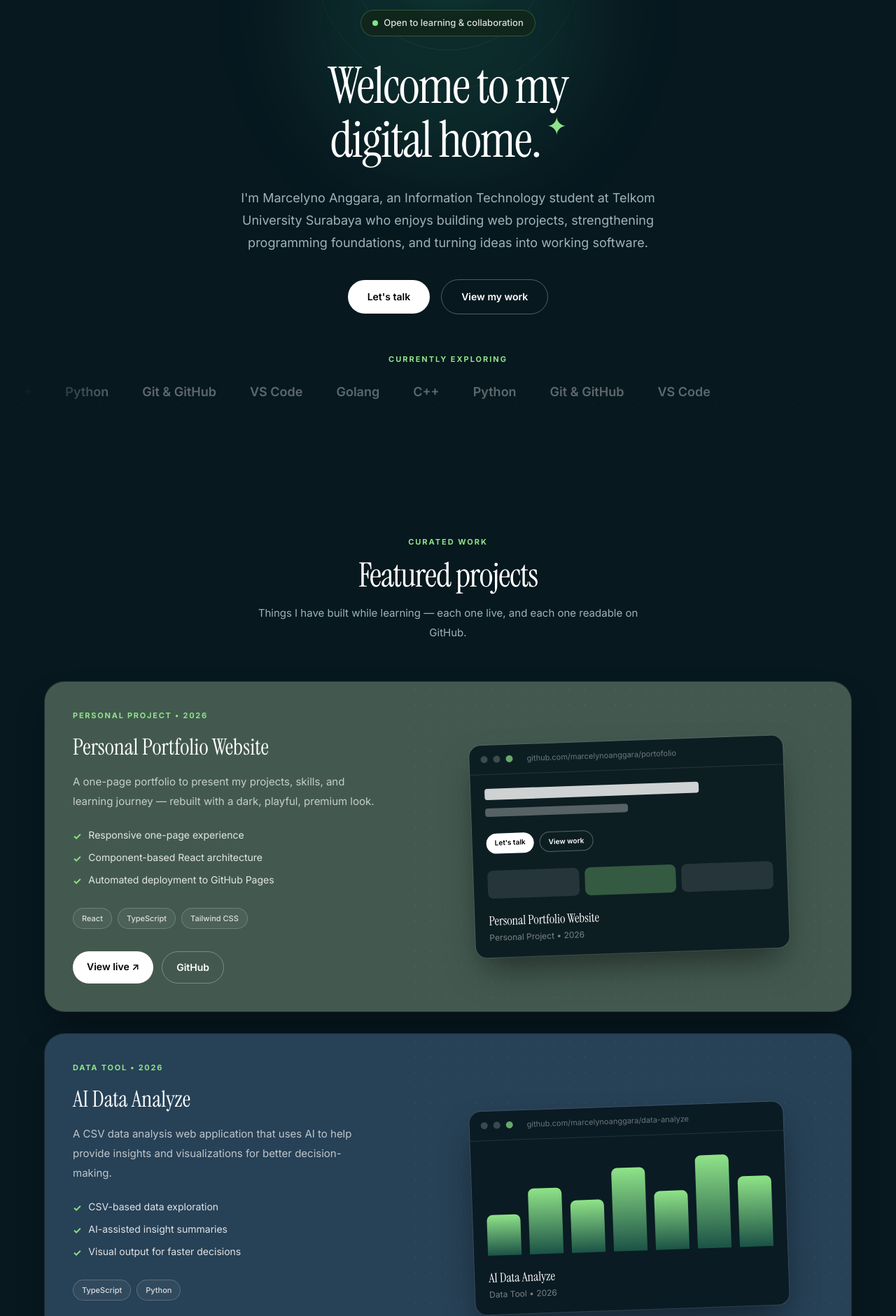
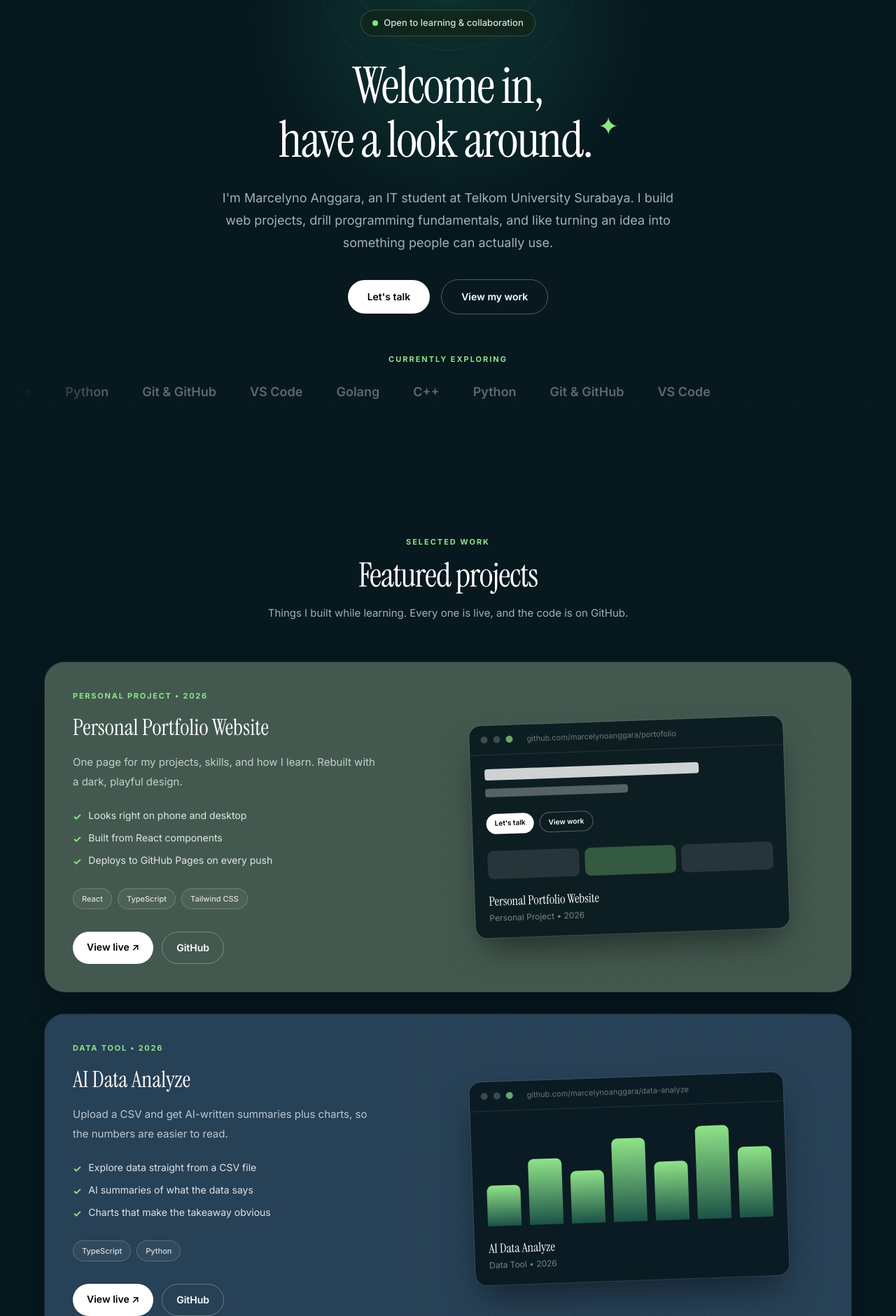
Before and after one commit to marcelynoanggara/portofolio, a React (Vite) app: page / in a window 1280 px wide. Shown: the part 280-2160 px from the top of the page at 70% size. Built offline with nearby package versions, Linux system fonts and the light colour scheme; no server answers.

Commit message:
Parafrase seluruh teks portfolio: hilangkan pola AI, isi tetap sama (antislop-copywriting)

```diff
--- a/src/components/Contact.tsx
+++ b/src/components/Contact.tsx
@@ -32,7 +32,7 @@ function Contact() {
 
         <div className="flex flex-col gap-4 border-t border-white/10 pt-6 text-[13px] text-white/45 sm:flex-row sm:items-center sm:justify-between">
           <p>
-            © {new Date().getFullYear()} {profile.name} — Built with React &amp; TypeScript.
+            © {new Date().getFullYear()} {profile.name}. Built with React and TypeScript.
           </p>
           <div className="flex flex-wrap gap-5">
             {socials.map((s) => (
--- a/src/components/Faq.tsx
+++ b/src/components/Faq.tsx
@@ -19,8 +19,8 @@ function Faq() {
                   Have any more questions?
                 </h2>
                 <p className="mt-4 text-[15px] leading-7 text-[#9fb3ba]">
-                  The quick answers are on the right. For anything else, message me directly —
-                  I&apos;m a student, I read everything myself.
+                  The quick answers are on the right. For anything else, message me directly.
+                  I&apos;m a student; I read everything myself.
                 </p>
               </div>
               <div
--- a/src/components/Notes.tsx
+++ b/src/components/Notes.tsx
@@ -8,10 +8,10 @@ function Notes() {
         <Reveal>
           <p className="text-[11px] font-bold uppercase tracking-[0.18em] text-[#8fe388]">Thoughts</p>
           <h2 className="mt-4 font-serif text-4xl font-medium tracking-tight text-white md:text-5xl">
-            Notes from my learning journey
+            Notes on how I learn
           </h2>
           <p className="mt-4 max-w-xl text-[15px] leading-7 text-[#9fb3ba]">
-            Short reflections behind the projects — how I learn, and why I build the way I do.
+            Short reflections behind the projects. How I learn, and why I build the way I do.
           </p>
         </Reveal>
 
--- a/src/components/Projects.tsx
+++ b/src/components/Projects.tsx
@@ -43,7 +43,7 @@ function ProjectVisual({ project }: { project: Project }) {
               <p className="text-[#8fe388]">struct Node {'{ int data; Node* next; }'};</p>
               <p className="text-white/60">void push(Node*&amp; head, int value) {'{'}</p>
               <p className="pl-4 text-white/80">head = new Node{'{value, head}'};</p>
-              <p className="text-white/60">{'}'} // O(1) — foundations first</p>
+              <p className="text-white/60">{'}'} // O(1): foundations first</p>
             </div>
           )}
           {project.visual === 'browser' && (
@@ -76,12 +76,12 @@ function Projects() {
     <section id="works" className="px-6 py-16 md:py-32">
       <div className="mx-auto max-w-6xl">
         <Reveal className="text-center">
-          <p className="text-[11px] font-bold uppercase tracking-[0.18em] text-[#8fe388]">Curated work</p>
+          <p className="text-[11px] font-bold uppercase tracking-[0.18em] text-[#8fe388]">Selected work</p>
           <h2 className="mt-4 font-serif text-3xl font-medium tracking-tight text-white md:text-5xl">
             Featured projects
           </h2>
           <p className="mx-auto mt-4 max-w-xl text-[15px] leading-7 text-[#9fb3ba]">
-            Things I have built while learning — each one live, and each one readable on GitHub.
+            Things I built while learning. Every one is live, and the code is on GitHub.
           </p>
         </Reveal>
 
--- a/src/components/Skills.tsx
+++ b/src/components/Skills.tsx
@@ -6,12 +6,12 @@ function Skills() {
     <section id="skills" className="px-6 py-24 md:py-28">
       <div className="mx-auto max-w-6xl">
         <Reveal className="text-center">
-          <p className="text-[11px] font-bold uppercase tracking-[0.18em] text-[#8fe388]">My services</p>
+          <p className="text-[11px] font-bold uppercase tracking-[0.18em] text-[#8fe388]">Skills</p>
           <h2 className="mt-4 font-serif text-4xl font-medium tracking-tight text-white md:text-5xl">
             What I can do
           </h2>
           <p className="mx-auto mt-4 max-w-xl text-[15px] leading-7 text-[#9fb3ba]">
-            A general IT &amp; software toolkit — built through coursework and shipped projects.
+            An IT and software toolkit, built through coursework and projects I actually shipped.
           </p>
         </Reveal>
 
--- a/src/data/portfolio.ts
+++ b/src/data/portfolio.ts
@@ -4,10 +4,10 @@ export const profile = {
   initials: 'MA',
   role: 'Information Technology Student',
   university: 'Telkom University Surabaya',
-  headlineA: 'Welcome to my',
-  headlineB: 'digital home.',
+  headlineA: 'Welcome in,',
+  headlineB: 'have a look around.',
   intro:
-    "I'm Marcelyno Anggara, an Information Technology student at Telkom University Surabaya who enjoys building web projects, strengthening programming foundations, and turning ideas into working software.",
+    "I'm Marcelyno Anggara, an IT student at Telkom University Surabaya. I build web projects, drill programming fundamentals, and like turning an idea into something people can actually use.",
   github: 'https://github.com/marcelynoanggara',
   instagram: 'https://www.instagram.com/marchanggara',
   liveSite: 'https://marchanggara.my.id/',
@@ -42,11 +42,11 @@ export const projects: Project[] = [
     year: '2026',
     title: 'Personal Portfolio Website',
     description:
-      'A one-page portfolio to present my projects, skills, and learning journey — rebuilt with a dark, playful, premium look.',
+      'One page for my projects, skills, and how I learn. Rebuilt with a dark, playful design.',
     points: [
-      'Responsive one-page experience',
-      'Component-based React architecture',
-      'Automated deployment to GitHub Pages',
+      'Looks right on phone and desktop',
+      'Built from React components',
+      'Deploys to GitHub Pages on every push',
     ],
     tech: ['React', 'TypeScript', 'Tailwind CSS'],
     liveUrl: 'https://marchanggara.my.id/',
@@ -60,11 +60,11 @@ export const projects: Project[] = [
     year: '2026',
     title: 'AI Data Analyze',
     description:
-      'A CSV data analysis web application that uses AI to help provide insights and visualizations for better decision-making.',
+      'Upload a CSV and get AI-written summaries plus charts, so the numbers are easier to read.',
     points: [
-      'CSV-based data exploration',
-      'AI-assisted insight summaries',
-      'Visual output for faster decisions',
+      'Explore data straight from a CSV file',
+      'AI summaries of what the data says',
+      'Charts that make the takeaway obvious',
     ],
     tech: ['TypeScript', 'Python'],
     liveUrl: 'https://data-analyze-doy73sy5q-mangga2.vercel.app/',
@@ -78,11 +78,11 @@ export const projects: Project[] = [
     year: '2026',
     title: 'QR Generator',
     description:
-      'A simple web-based QR code generator that lets users create QR codes quickly and easily, right from the browser.',
+      'A QR code generator that runs entirely in the browser. Type, click, done.',
     points: [
-      'Instant QR code creation',
-      'Simple, focused workflow',
-      'Runs fully in the browser',
+      'QR codes in one click',
+      'One job, no clutter',
+      'Runs entirely in your browser',
     ],
     tech: ['React', 'TypeScript'],
     liveUrl: 'https://marcelynoanggara.github.io/qr-generator/',
@@ -96,11 +96,11 @@ export const projects: Project[] = [
     year: '2026',
     title: 'Learning Japanese',
     description:
-      'An interactive web app for learning Japanese from zero — kana flashcards, kanji explorer, vocabulary search, and quizzes with audio examples.',
+      'A web app for learning Japanese from zero. Kana flashcards, a kanji explorer, vocabulary search, and quizzes with audio examples.',
     points: [
-      'Kana trainer with handwriting practice & auto-grading',
+      'Practice writing kana by hand; the app grades it for you',
       '30 modules from basics to N1',
-      'Configurable quizzes, progress saved locally',
+      'Set up your own quizzes; progress stays in your browser',
     ],
     tech: ['JavaScript', 'HTML', 'CSS'],
     liveUrl: 'https://marcelynoanggara.github.io/belajar-bahasa-jepang/',
@@ -114,11 +114,11 @@ export const projects: Project[] = [
     year: '2026',
     title: 'CV Builder',
     description:
-      'An interactive resume maker with live A4 preview, switchable templates and fonts, PDF export, and automatic update prompts on new releases.',
+      'A resume maker with live A4 preview. Switch templates and fonts, export to PDF, and it tells you when a new version is out.',
     points: [
-      'Live A4 preview while editing',
-      'Templates, fonts & accent colors',
-      'PDF export with auto-update checks',
+      'The A4 page updates as you type',
+      'Templates, fonts, and accent colors',
+      'Export to PDF; the app checks for updates itself',
     ],
     tech: ['JavaScript', 'HTML', 'CSS'],
     liveUrl: 'https://marcelynoanggara.github.io/cv-builder/',
@@ -131,25 +131,25 @@ export const projects: Project[] = [
 export const services = [
   {
     title: 'Web Development',
-    desc: 'Building responsive, component-based interfaces with React, TypeScript, Vite, and Tailwind CSS — from landing pages to small web utilities.',
+    desc: 'Responsive, component-based interfaces with React, TypeScript, Vite, and Tailwind CSS. Landing pages to small web utilities.',
     tags: ['React', 'TypeScript', 'Tailwind CSS'],
     highlight: true,
   },
   {
     title: 'Programming Foundations',
-    desc: 'Strengthening problem-solving through C++, Golang, and Python coursework — data structures, algorithms, and clean, readable code.',
+    desc: 'Problem-solving through C++, Golang, and Python coursework. Data structures, algorithms, and code people can read.',
     tags: ['C++', 'Golang', 'Python'],
     highlight: false,
   },
   {
     title: 'Data & Analysis',
-    desc: 'Exploring how data becomes decisions: CSV exploration, AI-assisted insights, and clear visualizations that are easy to read.',
+    desc: 'Raw data into something readable: CSV exploration, AI-assisted insights, and clear charts.',
     tags: ['CSV Analysis', 'Visualization', 'AI Insights'],
     highlight: false,
   },
   {
     title: 'Tools & Workflow',
-    desc: 'Version control and an organized workflow with Git, GitHub, and VS Code — plus solid documentation with Microsoft Office.',
+    desc: 'Version control and an organized workflow with Git, GitHub, and VS Code, plus documentation in Microsoft Office.',
     tags: ['Git', 'GitHub', 'VS Code'],
     highlight: false,
   },
@@ -162,7 +162,7 @@ export const notes = [
   },
   {
     title: 'Foundations before frameworks',
-    desc: 'Data structures and algorithms first — frameworks change, problem-solving stays.',
+    desc: 'Data structures and algorithms first. Frameworks change; problem-solving stays.',
   },
   {
     title: 'Small tools, real problems',
@@ -181,7 +181,7 @@ export const principles = [
   },
   {
     title: 'Document the process',
-    desc: 'READMEs, commits, and notes make progress visible — and make the next step easier.',
+    desc: 'READMEs, commits, and notes make progress visible, and the next step easier.',
   },
   {
     title: 'Improve iteratively',
@@ -192,18 +192,18 @@ export const principles = [
 export const faqs = [
   {
     q: 'What are you studying?',
-    a: "I'm an undergraduate Information Technology student at Telkom University Surabaya, currently in my second year. My coursework focuses on programming, data structures, and software development.",
+    a: "I'm a second-year IT undergraduate at Telkom University Surabaya. My coursework is mostly programming, data structures, and software development.",
   },
   {
     q: 'What kind of projects do you build?',
-    a: 'Mostly web-based projects with React and TypeScript, small utilities like a QR generator, data analysis tools, and programming coursework in C++, Golang, and Python. Everything lives on my GitHub.',
+    a: 'Mostly web projects with React and TypeScript: small utilities like a QR generator, data analysis tools, plus coursework in C++, Golang, and Python. Everything is on my GitHub.',
   },
   {
     q: 'Are you open to collaboration?',
-    a: "Yes — I'm open to learning opportunities, collaboration on student projects, and discussing ideas around web development and software. The fastest way to reach me is through GitHub or Instagram.",
+    a: "Yes. I'm open to learning opportunities, student project collaborations, and talking about web development and software. The fastest way to reach me is GitHub or Instagram.",
   },
   {
     q: 'How can I see your code?',
-    a: 'All featured projects on this page link directly to their GitHub repositories, so you can read the source, check the commit history, and try the live versions.',
+    a: 'Every featured project links straight to its GitHub repo, so you can read the source, check the commit history, and try the live version.',
   },
 ]
```
Also changed, not shown: src/components/About.tsx (+7 -7 lines).
